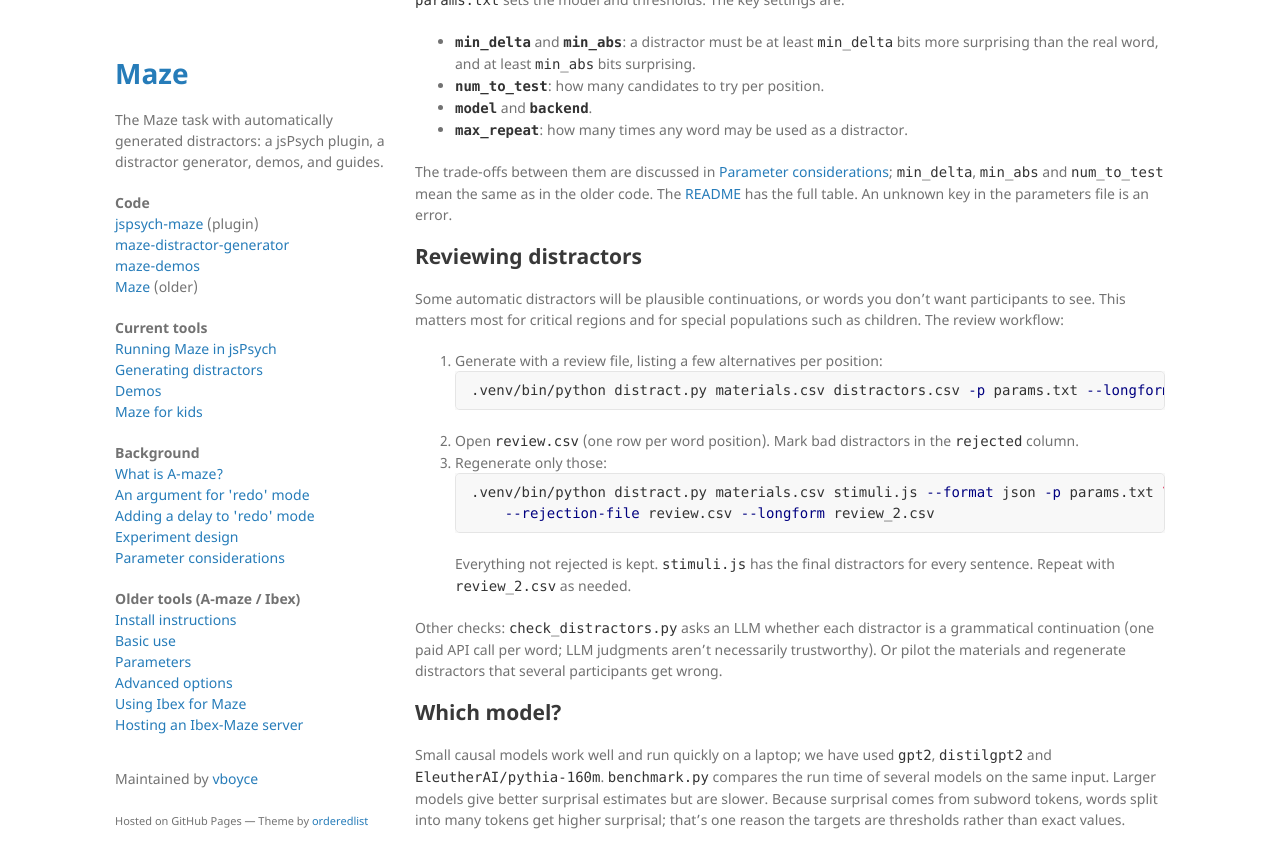
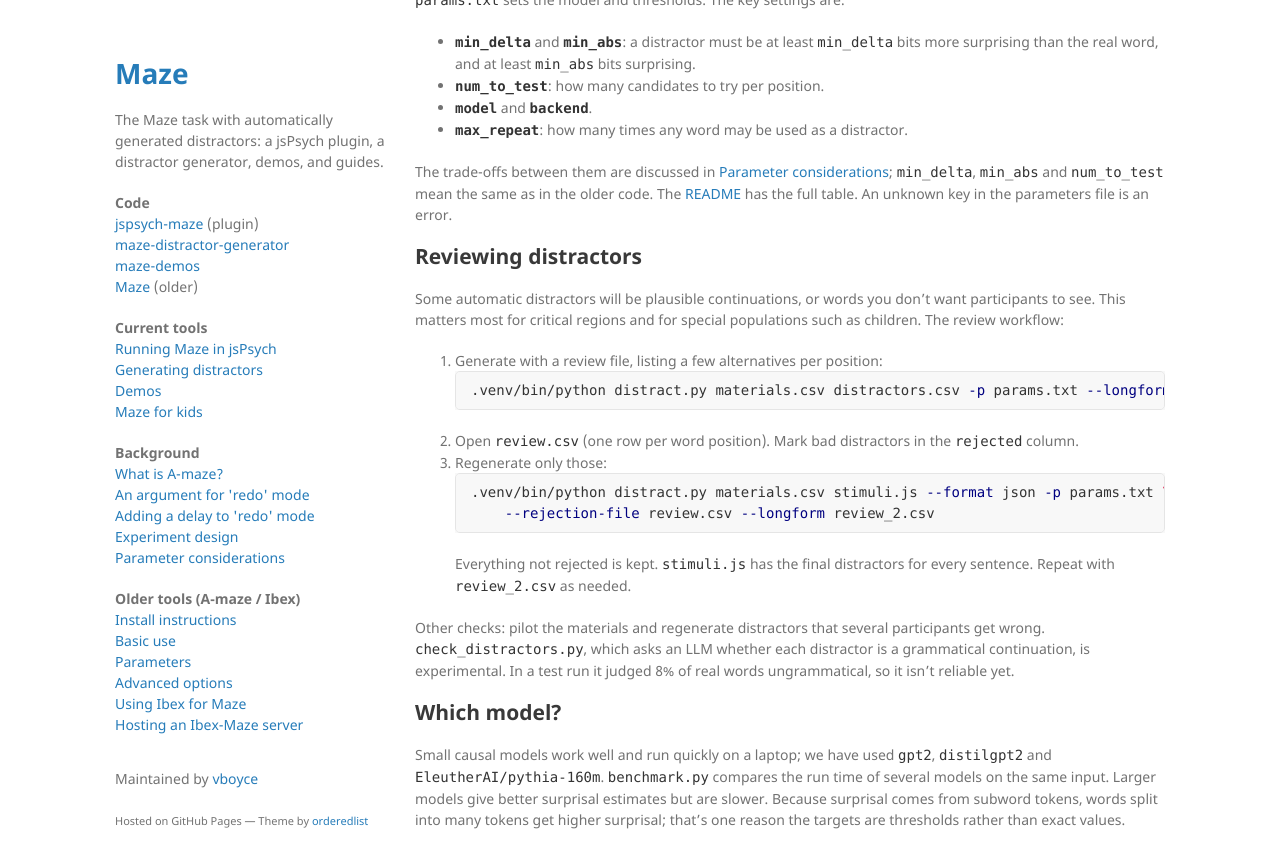
Before and after one commit to vboyce/maze-docs, a Jekyll site: the page built from docs/generator.md, in a window 1280 px wide and 900 px high, scrolled down 1133 px. Shown: the top 868 px of the window. Built offline with Jekyll 4.4.1, drawn with Linux system fonts in a browser that asks for light colours; our own code applies the rules of GitHub Pages for plain Markdown files.

Commit message:
Docs: null cumrt in redo:false; mark check_distractors as experimental
Co-Authored-By: Claude Opus 5.5 (1M context) <noreply@anthropic.com>

````diff
--- a/docs/generator.md
+++ b/docs/generator.md
@@ -76,7 +76,7 @@ Some automatic distractors will be plausible continuations, or words you don't w
    ```
    Everything not rejected is kept. `stimuli.js` has the final distractors for every sentence. Repeat with `review_2.csv` as needed.
 
-Other checks: `check_distractors.py` asks an LLM whether each distractor is a grammatical continuation (one paid API call per word; LLM judgments aren't necessarily trustworthy). Or pilot the materials and regenerate distractors that several participants get wrong.
+Other checks: pilot the materials and regenerate distractors that several participants get wrong. `check_distractors.py`, which asks an LLM whether each distractor is a grammatical continuation, is experimental. In a test run it judged 8% of real words ungrammatical, so it isn't reliable yet.
 
 ## Which model?
 
````
Also changed, not shown: docs/jspsych.md (+1 -1 lines).
